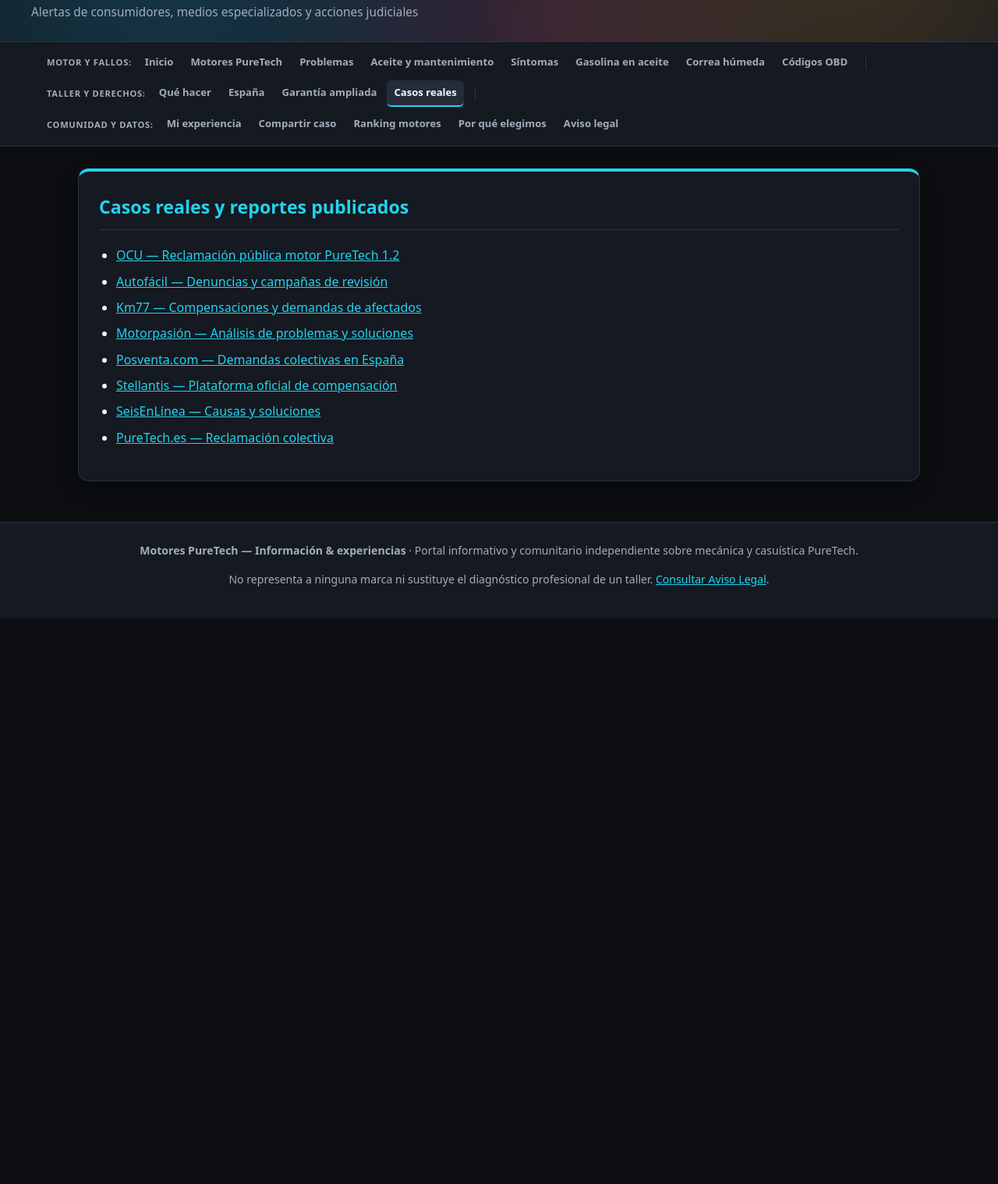
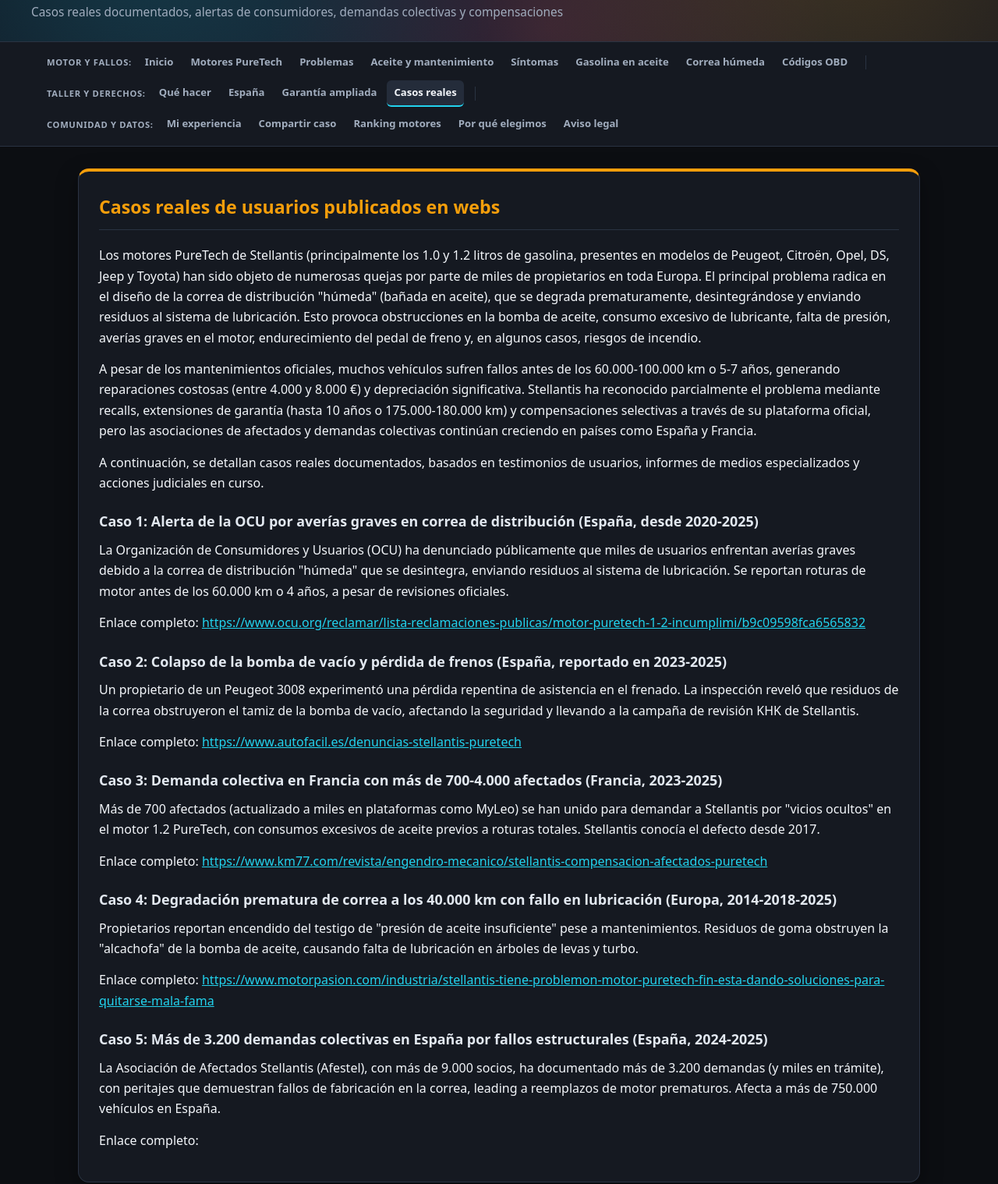
Before and after one commit to PuretecStellan/PuretecStellan.github.io, a plain HTML site: page casos-reales.html in a window 1280 px wide. Shown: the part 127-1645 px from the top of the page at 78% size. Before the commit the page ends 920 px from the top, so only its background shows below. Drawn offline with Linux system fonts and the light colour scheme.

Commit message:
Add files via upload

```diff
--- a/casos-reales.html
+++ b/casos-reales.html
@@ -16,7 +16,7 @@
                     <span class="badge b-emerald">España &amp; garantías</span>
                 </div>
                 <h1>Motores PureTech</h1>
-                <p>Alertas de consumidores, medios especializados y acciones judiciales</p>
+                <p>Casos reales documentados, alertas de consumidores, demandas colectivas y compensaciones</p>
             </div>
             <div class="quick-pill-bar">
                 <a class="quick-pill" href="que-hacer.html">Guía en taller</a>
@@ -37,24 +37,28 @@
     </nav>
 
     <main>
-        <section class="card c-cyan">
-            <h2>Casos reales y reportes publicados</h2>
-            <ul>
-                <li><a href="https://www.ocu.org/reclamar/lista-reclamaciones-publicas/motor-puretech-1-2-incumplimi/b9c09598fca6565832" target="_blank" rel="noopener noreferrer">OCU — Reclamación pública motor PureTech 1.2</a></li>
-                <li><a href="https://www.autofacil.es/denuncias-stellantis-puretech" target="_blank" rel="noopener noreferrer">Autofácil — Denuncias y campañas de revisión</a></li>
-                <li><a href="https://www.km77.com/revista/engendro-mecanico/stellantis-compensacion-afectados-puretech" target="_blank" rel="noopener noreferrer">Km77 — Compensaciones y demandas de afectados</a></li>
-                <li><a href="https://www.motorpasion.com/industria/stellantis-tiene-problemon-motor-puretech-fin-esta-dando-soluciones-para-quitarse-mala-fama" target="_blank" rel="noopener noreferrer">Motorpasión — Análisis de problemas y soluciones</a></li>
-                <li><a href="https://www.posventa.com/texto-diario/mostrar/5452280/2800-demandas-contra-stellantis-espana-mientras-afectados-reclaman-fin-motores-defectuosos" target="_blank" rel="noopener noreferrer">Posventa.com — Demandas colectivas en España</a></li>
-                <li><a href="https://www.stellantis.com/en/contacts/puretech-compensation-platform" target="_blank" rel="noopener noreferrer">Stellantis — Plataforma oficial de compensación</a></li>
-                <li><a href="https://www.seisenlinea.com/los-problemas-de-los-motores-gasolina-puretech-de-psa-y-stellantis-causas-y-soluciones" target="_blank" rel="noopener noreferrer">SeisEnLínea — Causas y soluciones</a></li>
-                <li><a href="https://puretech.es/reclamacion-colectiva-stellantis-puretech" target="_blank" rel="noopener noreferrer">PureTech.es — Reclamación colectiva</a></li>
-            </ul>
-        </section>
-    </main>
+        <section class="card c-amber">
+            <h2>Casos reales de usuarios publicados en webs</h2>
+            <p>Los motores PureTech de Stellantis (principalmente los 1.0 y 1.2 litros de gasolina, presentes en modelos de Peugeot, Citroën, Opel, DS, Jeep y Toyota) han sido objeto de numerosas quejas por parte de miles de propietarios en toda Europa. El principal problema radica en el diseño de la correa de distribución "húmeda" (bañada en aceite), que se degrada prematuramente, desintegrándose y enviando residuos al sistema de lubricación. Esto provoca obstrucciones en la bomba de aceite, consumo excesivo de lubricante, falta de presión, averías graves en el motor, endurecimiento del pedal de freno y, en algunos casos, riesgos de incendio.</p>
+            <p>A pesar de los mantenimientos oficiales, muchos vehículos sufren fallos antes de los 60.000-100.000 km o 5-7 años, generando reparaciones costosas (entre 4.000 y 8.000 €) y depreciación significativa. Stellantis ha reconocido parcialmente el problema mediante recalls, extensiones de garantía (hasta 10 años o 175.000-180.000 km) y compensaciones selectivas a través de su plataforma oficial, pero las asociaciones de afectados y demandas colectivas continúan creciendo en países como España y Francia.</p>
+            <p>A continuación, se detallan casos reales documentados, basados en testimonios de usuarios, informes de medios especializados y acciones judiciales en curso.</p>
 
-    <footer>
-        <p><strong>Motores PureTech — Información &amp; experiencias</strong> · Portal informativo y comunitario independiente sobre mecánica y casuística PureTech.</p>
-        <p>No representa a ninguna marca ni sustituye el diagnóstico profesional de un taller. <a href="aviso-legal.html">Consultar Aviso Legal</a>.</p>
-    </footer>
-</body>
-</html>
+            <h3>Caso 1: Alerta de la OCU por averías graves en correa de distribución (España, desde 2020-2025)</h3>
+            <p>La Organización de Consumidores y Usuarios (OCU) ha denunciado públicamente que miles de usuarios enfrentan averías graves debido a la correa de distribución "húmeda" que se desintegra, enviando residuos al sistema de lubricación. Se reportan roturas de motor antes de los 60.000 km o 4 años, a pesar de revisiones oficiales.</p>
+            <p>Enlace completo: <a href="https://www.ocu.org/reclamar/lista-reclamaciones-publicas/motor-puretech-1-2-incumplimi/b9c09598fca6565832" target="_blank" rel="noopener noreferrer">https://www.ocu.org/reclamar/lista-reclamaciones-publicas/motor-puretech-1-2-incumplimi/b9c09598fca6565832</a></p>
+
+            <h3>Caso 2: Colapso de la bomba de vacío y pérdida de frenos (España, reportado en 2023-2025)</h3>
+            <p>Un propietario de un Peugeot 3008 experimentó una pérdida repentina de asistencia en el frenado. La inspección reveló que residuos de la correa obstruyeron el tamiz de la bomba de vacío, afectando la seguridad y llevando a la campaña de revisión KHK de Stellantis.</p>
+            <p>Enlace completo: <a href="https://www.autofacil.es/denuncias-stellantis-puretech" target="_blank" rel="noopener noreferrer">https://www.autofacil.es/denuncias-stellantis-puretech</a></p>
+
+            <h3>Caso 3: Demanda colectiva en Francia con más de 700-4.000 afectados (Francia, 2023-2025)</h3>
+            <p>Más de 700 afectados (actualizado a miles en plataformas como MyLeo) se han unido para demandar a Stellantis por "vicios ocultos" en el motor 1.2 PureTech, con consumos excesivos de aceite previos a roturas totales. Stellantis conocía el defecto desde 2017.</p>
+            <p>Enlace completo: <a href="https://www.km77.com/revista/engendro-mecanico/stellantis-compensacion-afectados-puretech" target="_blank" rel="noopener noreferrer">https://www.km77.com/revista/engendro-mecanico/stellantis-compensacion-afectados-puretech</a></p>
+
+            <h3>Caso 4: Degradación prematura de correa a los 40.000 km con fallo en lubricación (Europa, 2014-2018-2025)</h3>
+            <p>Propietarios reportan encendido del testigo de "presión de aceite insuficiente" pese a mantenimientos. Residuos de goma obstruyen la "alcachofa" de la bomba de aceite, causando falta de lubricación en árboles de levas y turbo.</p>
+            <p>Enlace completo: <a href="https://www.motorpasion.com/industria/stellantis-tiene-problemon-motor-puretech-fin-esta-dando-soluciones-para-quitarse-mala-fama" target="_blank" rel="noopener noreferrer">https://www.motorpasion.com/industria/stellantis-tiene-problemon-motor-puretech-fin-esta-dando-soluciones-para-quitarse-mala-fama</a></p>
+
+            <h3>Caso 5: Más de 3.200 demandas colectivas en España por fallos estructurales (España, 2024-2025)</h3>
+            <p>La Asociación de Afectados Stellantis (Afestel), con más de 9.000 socios, ha documentado más de 3.200 demandas (y miles en trámite), con peritajes que demuestran fallos de fabricación en la correa, leading a reemplazos de motor prematuros. Afecta a más de 750.000 vehículos en España.</p>
+            <p>Enlace completo: <a href="
```
